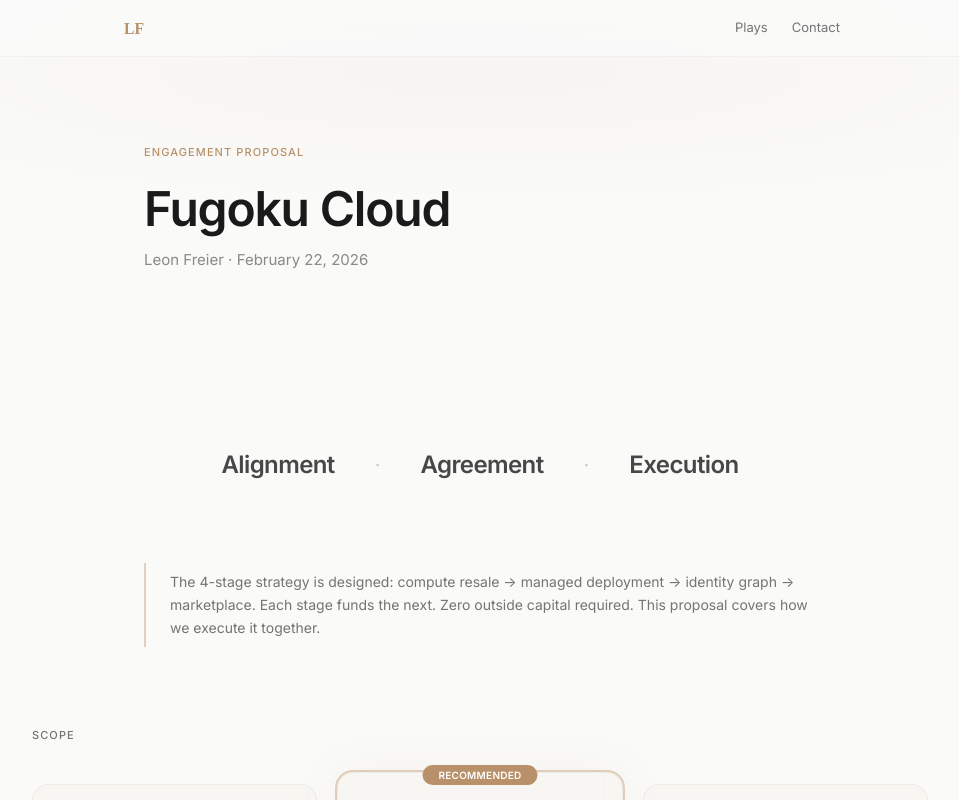
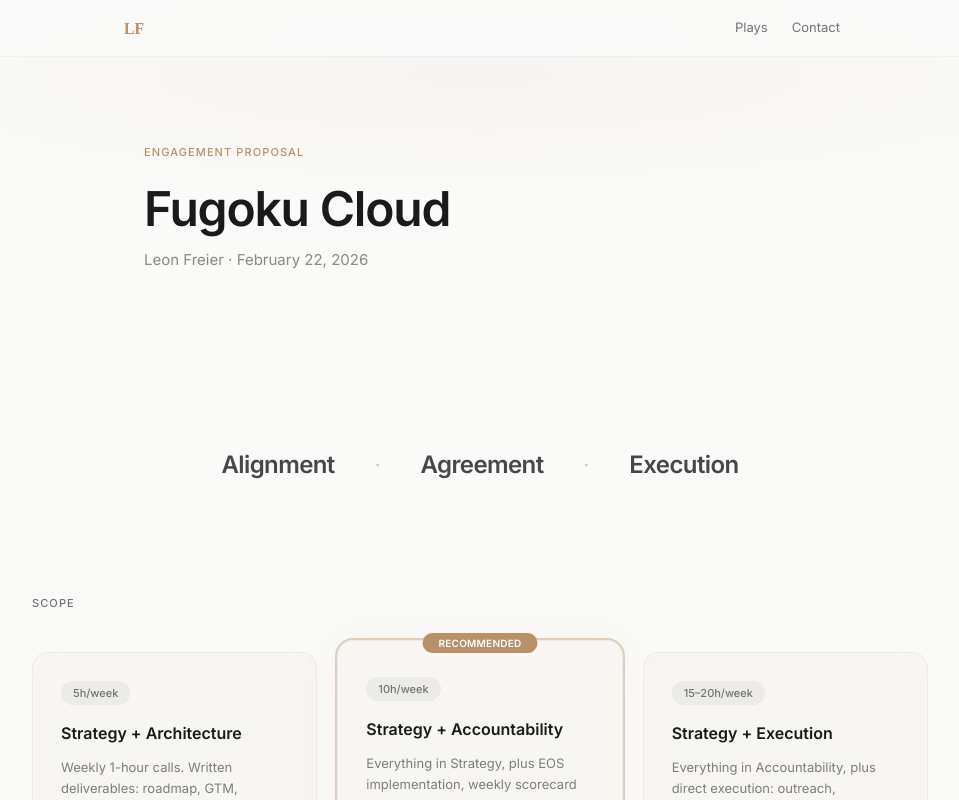
Before and after one commit to Apex-Sudo/leonfreier, a Next.js app: page /fugoku in a window 1280 px wide. Shown: the top 800 px of the page, without its empty margins (160-1119 px from the left). Built offline with nearby package versions, Linux system fonts and the light colour scheme.

Commit message:
Fugoku: remove 4-stage strategy block

```diff
--- a/app/fugoku/page.tsx
+++ b/app/fugoku/page.tsx
@@ -33,18 +33,7 @@ export default function FugokuProposal() {
         </div>
       </section>
 
-      {/* ═══ What's Already Done ═══ */}
-      <section className="px-6 pb-12">
-        <div className="max-w-2xl mx-auto">
-          <div className="border-l-2 border-accent/40 pl-6 py-2">
-            <p className="text-[14px] leading-relaxed text-foreground/60">
-              The 4-stage strategy is designed: compute resale → managed deployment → identity graph → marketplace.
-              Each stage funds the next. Zero outside capital required.
-              This proposal covers how we execute it together.
-            </p>
-          </div>
-        </div>
-      </section>
+      {/* spacer */}
 
       {/* ═══ Scope Options ═══ */}
       <section className="px-6 pt-8 pb-20 md:pb-28">
```
